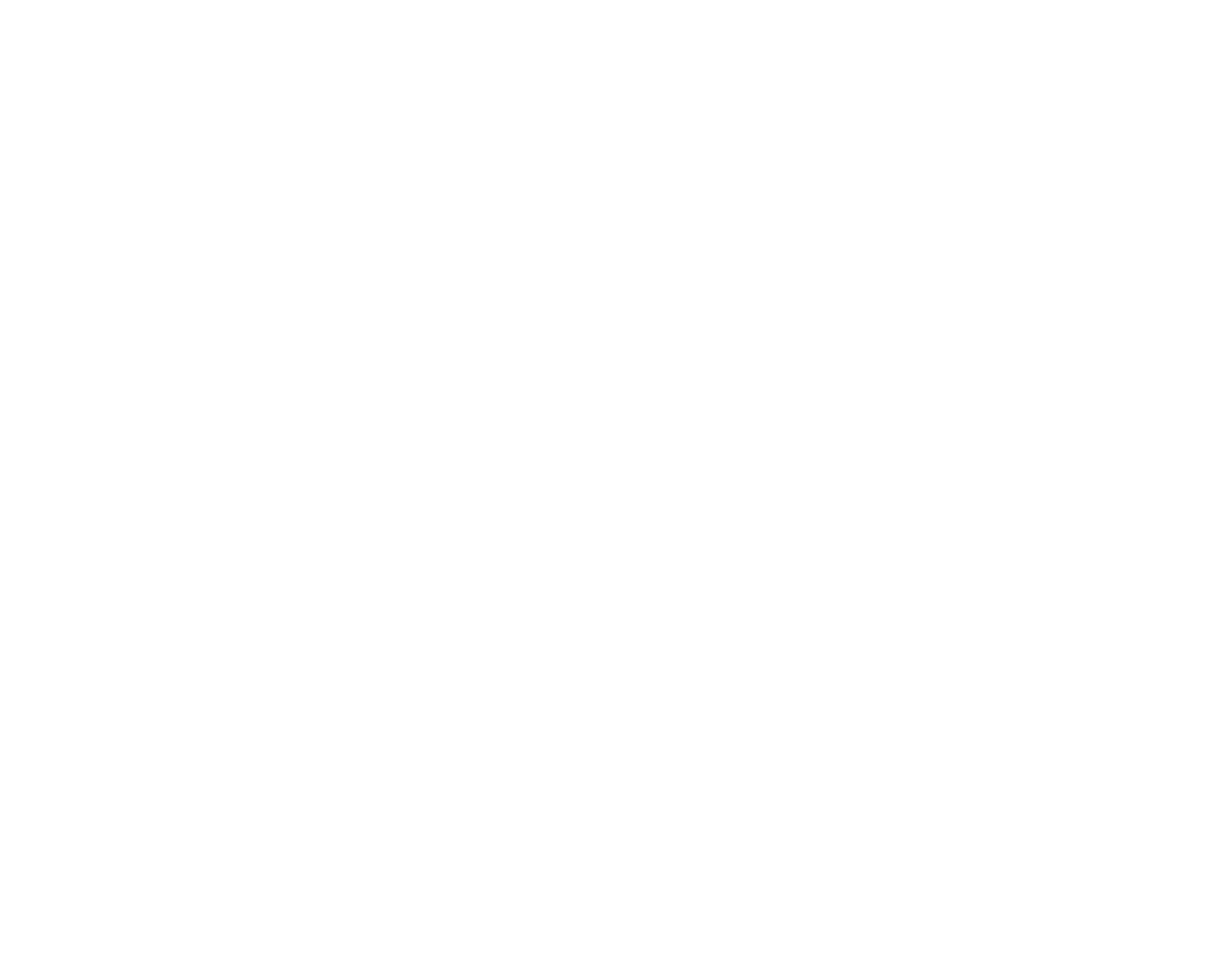
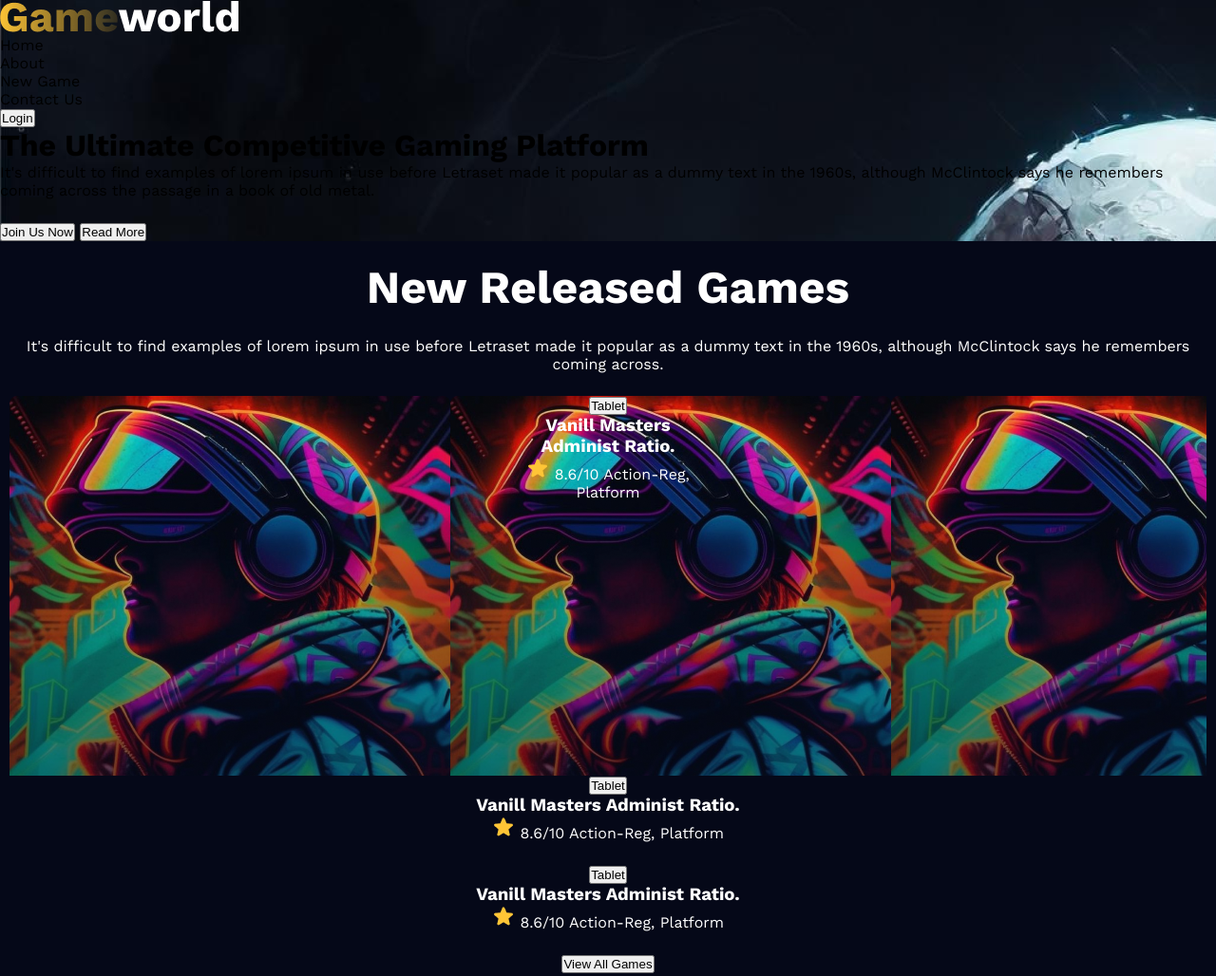
Before and after one commit to tanbir-hossen/game-world, a plain HTML site: page index.html in a window 1280 px wide. Shown: the whole page at 95% size. Before the commit the page ends 800 px from the top, so only its background shows below. Drawn offline with nearby package versions, Linux system fonts and the light colour scheme.

Commit message:
one section's style partly done

```diff
--- a/index.html
+++ b/index.html
@@ -4,6 +4,57 @@
     <meta charset="UTF-8" />
     <meta name="viewport" content="width=device-width, initial-scale=1.0" />
     <title>Game World</title>
+    <link rel="preconnect" href="https://fonts.googleapis.com" />
+    <link rel="preconnect" href="https://fonts.gstatic.com" crossorigin />
+    <link
+      href="https://fonts.googleapis.com/css2?family=Work+Sans:ital,wght@0,100..900;1,100..900&display=swap"
+      rel="stylesheet"
+    />
+    <link rel="stylesheet" href="style.css" />
   </head>
-  <body></body>
+  <body>
+    <header>
+        <nav>
+            <img src="images/logo.png" alt="Logo of Game World"></img>
+            <ul class="nav-menu">
+                <li>Home</li>
+                <li>About</li>
+                <li>New Game</li>
+                <li>Contact Us</li>
+            </ul>
+            <button>Login</button>
+        </nav>
+        <h1>The Ultimate Competitive Gaming Platform</h1>
+        <p>It's difficult to find examples of lorem ipsum in use before Letraset
+            made it popular as a dummy text in the 1960s, although McClintock says he remembers coming across the passage in a book of old metal.</p>
+            <button>Join Us Now</button>
+            <button>Read More</button>
+    </header>
+    <main>
+        <section class="new-games-section">
+            <h2>New Released Games</h2>
+        <p>It's difficult to find examples of lorem ipsum in use before Letraset made it popular as a dummy text in the 1960s, although McClintock says he remembers coming across.</p>
+        <div class="game-card-container">
+            <div class="game-card card-one">
+                <div class="card-content">
+                    <button>Tablet</button>
+                <h3>Vanill Masters Administ Ratio.</h3>
+                <p><img src="images/icons/Frame.png" alt=""> 8.6/10 Action-Reg, Platform</p>
+                </div>
+            </div>
+            <div class="game-card card-two">
+                <button>Tablet</button>
+                <h3>Vanill Masters Administ Ratio.</h3>
+                <p><img src="images/icons/Frame.png" alt=""> 8.6/10 Action-Reg, Platform</p>
+            </div>
+            <div class="game-card card-three">
+                <button>Tablet</button>
+                <h3>Vanill Masters Administ Ratio.</h3>
+                <p><img src="images/icons/Frame.png" alt=""> 8.6/10 Action-Reg, Platform</p>
+            </div>
+        </div>
+        <button>View All Games</button>
+        </section>
+    </main>
+  </body>
 </html>
--- /dev/null
+++ b/style.css
@@ -0,0 +1,80 @@
+:root {
+  --ff: "Work Sans", sans-serif;
+
+  --fs-big: 4rem;
+  --fs-semibig: 3rem;
+  --fs-medium: 1.5rem;
+  --fs-semimedium: 1.25rem;
+  --fs-normal: 1rem
+
+  --fw-noraml: 400;
+  --fw-semibold: 700;
+  --fw-bold: 900;
+
+  --clr-primary: #ffc536;
+  --clr-background: #050818;
+  --clr-text: #ffffff;
+
+  --spacer: 1.5rem;
+}
+
+* {
+  margin: 0;
+  padding: 0;
+  box-sizing: border-box;
+}
+body {
+    font-family: var(--ff);
+    font-size: var(--fs-normal);
+    font-weight: normal;
+}
+/*
+nav {
+  background-color: #050818;
+  display: flex;
+  justify-content: space-evenly;
+}
+nav > ul {
+  display: flex;
+  gap: 50px;
+  justify-content: center;
+}
+.nav-menu > li {
+  list-style-type: none;
+} */
+
+header {
+  background-image: url(images/Rectangle\ 19.png);
+}
+
+/* New Game Section Styling*/
+/* .new-games-section {
+    padding: 128px 240px;
+} */
+.new-games-section {
+    color: var(--clr-text);
+    background-color: var(--clr-background);
+    padding: 20px 10px;
+    text-align: center;
+
+}
+h2 {
+    font-size: var(--fs-semibig);
+    font-weight: var(--fw-semibold);
+    margin-bottom: var(--spacer);
+}
+p {
+    margin-bottom: var(--spacer);
+}
+.card-one {
+    background-image: url(images/Group\ 51.png);
+    /* width: 100vw;
+    height: 100vh; */
+
+}
+.card-content {
+    height: 400px;
+    width: 183px;
+    position: sticky;
+    margin: auto;
+}
```
Also changed, not shown: images/icons/Frame.png (added), images/logo.png (added).
